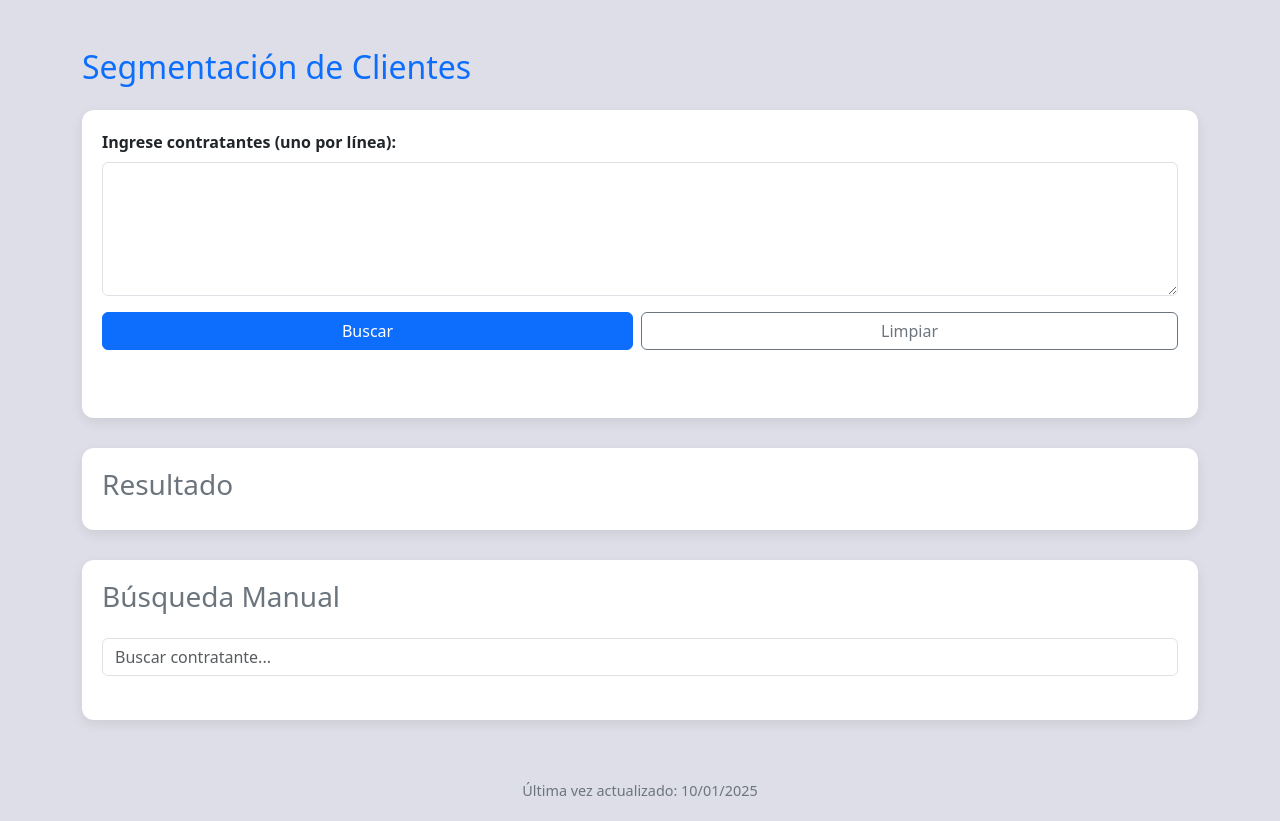
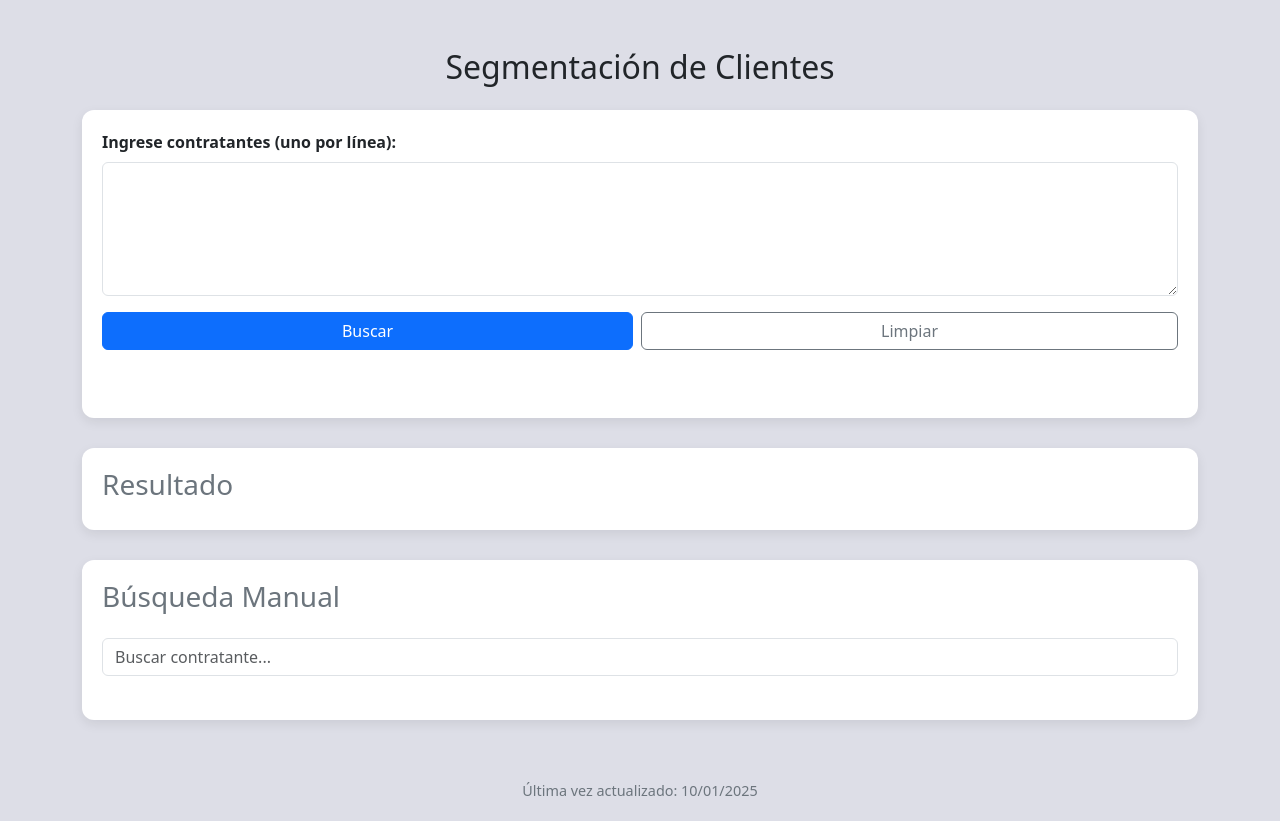
Before and after one commit to AErraez/Segmentacion, a website with bundled scripts: page index.html in a window 1280 px wide. Built offline with nearby package versions, Linux system fonts and the light colour scheme.

Commit message:
Update index.html

```diff
--- a/index.html
+++ b/index.html
@@ -49,7 +49,7 @@
 
 <div class="container pt-5">
 
-  <h2 class="mb-4 text-primary">Segmentación de Clientes</h2>
+  <h2 class="mb-4 text-center">Segmentación de Clientes</h2>
 
   <!-- Input Section -->
   <div class="card-section">
```
